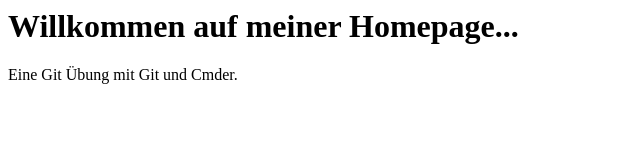
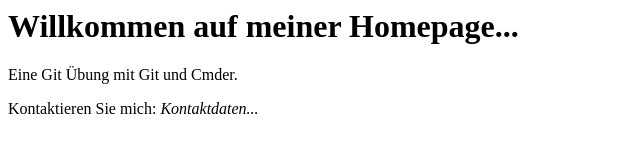
Before and after one commit to shsanayei/testhomepage2, a plain HTML site: page index.html in a window 1280 px wide. Shown: the whole page, without its empty margins (0-640 px from the left). Drawn offline with Linux system fonts and the light colour scheme.

Commit message:
Vierte Version

```diff
--- a/index.html
+++ b/index.html
@@ -10,5 +10,6 @@
 			Willkommen auf meiner Homepage...
 		</h1>
 		<p>Eine Git Übung mit Git und Cmder.</p>
+		<p>Kontaktieren Sie mich: <i>Kontaktdaten...</i></p>
 	</body>
 </html>
```
